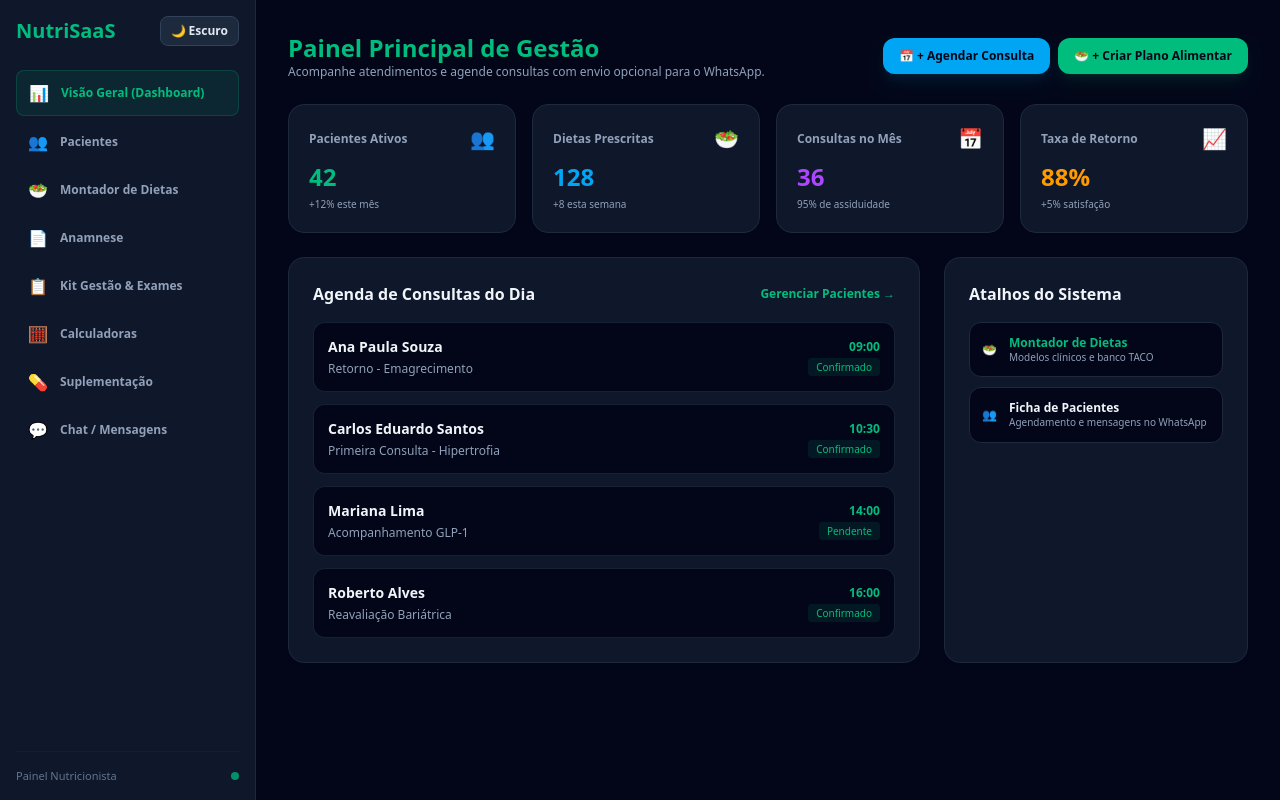
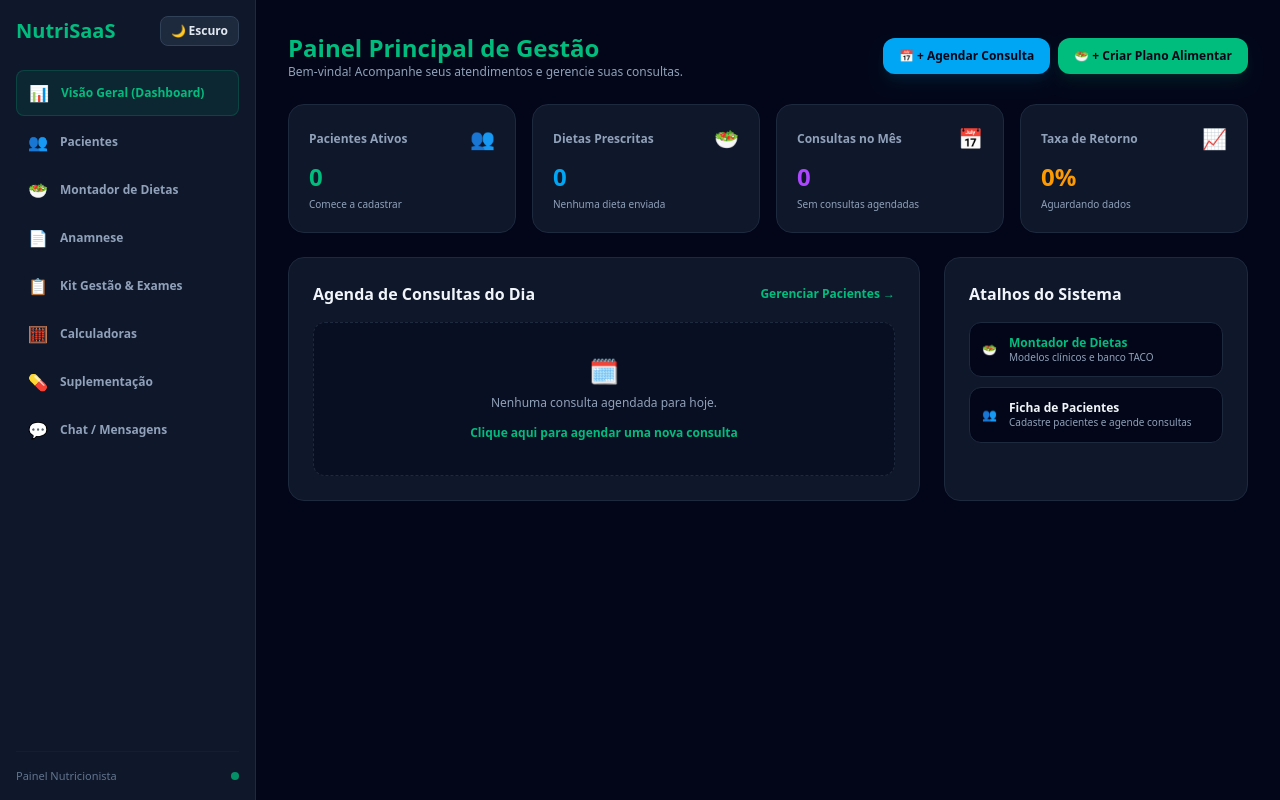
Before and after one commit to webdesignermarlon-code/nutrisaas, a Next.js app: page /dashboard in a window 1280 px wide. Built offline with nearby package versions, Linux system fonts and the light colour scheme.

Commit message:
Limpa dados ficticios do dashboard e lista de pacientes para uso limpo pelo profissional

```diff
--- a/app/dashboard/pacientes/page.tsx
+++ b/app/dashboard/pacientes/page.tsx
@@ -21,10 +21,7 @@ export default function PacientesPage() {
   const [tipoConsulta, setTipoConsulta] = useState('Retorno e Acompanhamento')
   const [enviarWhats, setEnviarWhats] = useState(true)
 
-  const [pacientes, setPacientes] = useState<Paciente[]>([
-    { id: 1, nome: 'Maria Silva', telefone: '21998887766', objetivo: 'Emagrecimento', status: 'Ativo' },
-    { id: 2, nome: 'João Pedro Santos', telefone: '21987654321', objetivo: 'Hipertrofia', status: 'Ativo' },
-  ])
+  const [pacientes, setPacientes] = useState<Paciente[]>([])
 
   useEffect(() => {
     const checkTheme = () => {
@@ -84,7 +81,6 @@ export default function PacientesPage() {
     const dataFormatada = partesData.length === 3 ? `${partesData[2]}/${partesData[1]}/${partesData[0]}` : dataConsulta
     const numeroLimpo = modalAgendar.telefone.replace(/\D/g, '')
 
-    // Se a opção de enviar WhatsApp estiver marcada
     if (enviarWhats && numeroLimpo) {
       const mensagem = `🗓️ *AGENDAMENTO DE CONSULTA NUTRICIONAL*\n\nOlá, *${modalAgendar.nome}*!\nSua consulta foi agendada com sucesso.\n\n📅 *Data:* ${dataFormatada}\n⏰ *Horário:* ${horaConsulta}\n📌 *Tipo:* ${tipoConsulta}\n\nQualquer dúvida ou necessidade de reagendamento, favor me avisar por aqui. Até breve!`
       const url = `https://api.whatsapp.com/send?phone=55${numeroLimpo}&text=${encodeURIComponent(mensagem)}`
@@ -108,7 +104,7 @@ export default function PacientesPage() {
       <div>
         <h1 className="text-2xl font-bold text-emerald-500">Gestão de Pacientes</h1>
         <p className={`text-xs ${isLight ? 'text-slate-600' : 'text-slate-400'}`}>
-          Cadastre pacientes e agende consultas com opção opcional de envio por WhatsApp
+          Cadastre pacientes e gerencie o histórico de consultas do seu consultório
         </p>
       </div>
 
@@ -171,8 +167,8 @@ export default function PacientesPage() {
             <tbody className={`divide-y ${isLight ? 'divide-slate-200' : 'divide-slate-800/60'}`}>
               {pacientes.length === 0 ? (
                 <tr>
-                  <td colSpan={5} className="p-6 text-center text-slate-400">
-                    Nenhum paciente cadastrado ainda.
+                  <td colSpan={5} className="p-8 text-center text-slate-400">
+                    Nenhum paciente cadastrado ainda. Use o formulário acima para adicionar o primeiro paciente.
                   </td>
                 </tr>
               ) : (
@@ -264,7 +260,6 @@ export default function PacientesPage() {
                 </select>
               </div>
 
-              {/* Opção de Enviar ou Não por WhatsApp */}
               <div className="pt-2 flex items-center gap-2">
                 <input
                   type="checkbox"
--- a/app/dashboard/page.tsx
+++ b/app/dashboard/page.tsx
@@ -6,34 +6,31 @@ import { useState, useEffect } from 'react'
 export default function DashboardPage() {
   const [isLight, setIsLight] = useState(false)
   const [modalAgendar, setModalAgendar] = useState(false)
-  const [pacienteSelecionado, setPacienteSelecionado] = useState('Maria Silva')
+  const [pacienteSelecionado, setPacienteSelecionado] = useState('')
   const [dataConsulta, setDataConsulta] = useState('')
   const [horaConsulta, setHoraConsulta] = useState('')
-  const [tipoConsulta, setTipoConsulta] = useState('Retorno')
+  const [tipoConsulta, setTipoConsulta] = useState('Primeira Consulta')
   const [enviarWhats, setEnviarWhats] = useState(true)
 
-  const listaPacientesExemplo: Record<string, string> = {
-    'Maria Silva': '21998887766',
-    'João Pedro Santos': '21987654321',
-    'Ana Paula Souza': '21999998888',
-    'Carlos Eduardo Santos': '21977776666'
-  }
-
-  const [proximasConsultas, setProximasConsultas] = useState([
-    { nome: 'Ana Paula Souza', horario: '09:00', tipo: 'Retorno - Emagrecimento', status: 'Confirmado' },
-    { nome: 'Carlos Eduardo Santos', horario: '10:30', tipo: 'Primeira Consulta - Hipertrofia', status: 'Confirmado' },
-    { nome: 'Mariana Lima', horario: '14:00', tipo: 'Acompanhamento GLP-1', status: 'Pendente' },
-    { nome: 'Roberto Alves', horario: '16:00', tipo: 'Reavaliação Bariátrica', status: 'Confirmado' },
-  ])
+  const [proximasConsultas, setProximasConsultas] = useState<
+    Array<{ nome: string; horario: string; tipo: string; status: string }>
+  >([])
 
   useEffect(() => {
     const theme = localStorage.getItem('nutrisaas-theme')
     setIsLight(theme === 'light')
   }, [])
 
+  const estatisticas = [
+    { titulo: 'Pacientes Ativos', valor: '0', icone: '👥', tendencia: 'Comece a cadastrar', cor: 'text-emerald-500' },
+    { titulo: 'Dietas Prescritas', valor: '0', icone: '🥗', tendencia: 'Nenhuma dieta enviada', cor: 'text-sky-500' },
+    { titulo: 'Consultas no Mês', valor: '0', icone: '📅', tendencia: 'Sem consultas agendadas', cor: 'text-purple-500' },
+    { titulo: 'Taxa de Retorno', valor: '0%', icone: '📈', tendencia: 'Aguardando dados', cor: 'text-amber-500' },
+  ]
+
   const handleNovoAgendamento = (e: React.FormEvent) => {
     e.preventDefault()
-    if (!horaConsulta || !dataConsulta) return
+    if (!horaConsulta || !dataConsulta || !pacienteSelecionado) return
 
     setProximasConsultas([
       { nome: pacienteSelecionado, horario: horaConsulta, tipo: tipoConsulta, status: 'Confirmado' },
@@ -43,16 +40,16 @@ export default function DashboardPage() {
     const partesData = dataConsulta.split('-')
     const dataFormatada = partesData.length === 3 ? `${partesData[2]}/${partesData[1]}/${partesData[0]}` : dataConsulta
 
-    const tel = listaPacientesExemplo[pacienteSelecionado]
-    if (enviarWhats && tel) {
+    if (enviarWhats) {
       const mensagem = `🗓️ *AGENDAMENTO DE CONSULTA NUTRICIONAL*\n\nOlá, *${pacienteSelecionado}*!\nSua consulta foi agendada com sucesso.\n\n📅 *Data:* ${dataFormatada}\n⏰ *Horário:* ${horaConsulta}\n📌 *Tipo:* ${tipoConsulta}\n\nQualquer dúvida, estou à disposição!`
-      const url = `https://api.whatsapp.com/send?phone=55${tel}&text=${encodeURIComponent(mensagem)}`
+      const url = `https://api.whatsapp.com/send?text=${encodeURIComponent(mensagem)}`
       window.open(url, '_blank')
     } else {
       alert(`Consulta agendada no sistema para ${pacienteSelecionado} às ${horaConsulta}!`)
     }
 
     setModalAgendar(false)
+    setPacienteSelecionado('')
     setDataConsulta('')
     setHoraConsulta('')
   }
@@ -67,7 +64,7 @@ export default function DashboardPage() {
         <div>
           <h1 className="text-2xl font-bold text-emerald-500">Painel Principal de Gestão</h1>
           <p className={`text-xs ${isLight ? 'text-slate-600' : 'text-slate-400'}`}>
-            Acompanhe atendimentos e agende consultas com envio opcional para o WhatsApp.
+            Bem-vinda! Acompanhe seus atendimentos e gerencie suas consultas.
           </p>
         </div>
 
@@ -88,38 +85,16 @@ export default function DashboardPage() {
       </div>
 
       <div className="grid grid-cols-1 sm:grid-cols-2 lg:grid-cols-4 gap-4">
-        <div className={`p-5 rounded-2xl border ${bgCard}`}>
+        {estatisticas.map((item, idx) => (
+          <div key={idx} className={`p-5 rounded-2xl border ${bgCard}`}>
             <div className="flex justify-between items-center mb-2">
-            <span className="text-xs font-semibold text-slate-400">Pacientes Ativos</span>
-            <span className="text-xl">👥</span>
+              <span className="text-xs font-semibold text-slate-400">{item.titulo}</span>
+              <span className="text-xl">{item.icone}</span>
             </div>
-          <div className="text-2xl font-bold text-emerald-500">42</div>
-          <span className="text-[10px] text-slate-400 block mt-1">+12% este mês</span>
+            <div className={`text-2xl font-bold ${item.cor}`}>{item.valor}</div>
+            <span className="text-[10px] text-slate-400 block mt-1">{item.tendencia}</span>
           </div>
-        <div className={`p-5 rounded-2xl border ${bgCard}`}>
-          <div className="flex justify-between items-center mb-2">
-            <span className="text-xs font-semibold text-slate-400">Dietas Prescritas</span>
-            <span className="text-xl">🥗</span>
-          </div>
-          <div className="text-2xl font-bold text-sky-500">128</div>
-          <span className="text-[10px] text-slate-400 block mt-1">+8 esta semana</span>
-        </div>
-        <div className={`p-5 rounded-2xl border ${bgCard}`}>
-          <div className="flex justify-between items-center mb-2">
-            <span className="text-xs font-semibold text-slate-400">Consultas no Mês</span>
-            <span className="text-xl">📅</span>
-          </div>
-          <div className="text-2xl font-bold text-purple-500">36</div>
-          <span className="text-[10px] text-slate-400 block mt-1">95% de assiduidade</span>
-        </div>
-        <div className={`p-5 rounded-2xl border ${bgCard}`}>
-          <div className="flex justify-between items-center mb-2">
-            <span className="text-xs font-semibold text-slate-400">Taxa de Retorno</span>
-            <span className="text-xl">📈</span>
-          </div>
-          <div className="text-2xl font-bold text-amber-500">88%</div>
-          <span className="text-[10px] text-slate-400 block mt-1">+5% satisfação</span>
-        </div>
+        ))}
       </div>
 
       <div className="grid grid-cols-1 lg:grid-cols-3 gap-6">
@@ -132,7 +107,19 @@ export default function DashboardPage() {
           </div>
 
           <div className="space-y-3">
-            {proximasConsultas.map((c, i) => (
+            {proximasConsultas.length === 0 ? (
+              <div className={`p-8 rounded-xl border border-dashed text-center space-y-2 ${isLight ? 'border-slate-300 bg-slate-50' : 'border-slate-800 bg-slate-950/40'}`}>
+                <span className="text-2xl block">🗓️</span>
+                <p className="text-xs font-medium text-slate-400">Nenhuma consulta agendada para hoje.</p>
+                <button
+                  onClick={() => setModalAgendar(true)}
+                  className="text-xs text-emerald-500 font-bold hover:underline"
+                >
+                  Clique aqui para agendar uma nova consulta
+                </button>
+              </div>
+            ) : (
+              proximasConsultas.map((c, i) => (
                 <div
                   key={i}
                   className={`p-3.5 rounded-xl border flex justify-between items-center text-xs ${
@@ -151,7 +138,8 @@ export default function DashboardPage() {
                     </span>
                   </div>
                 </div>
-            ))}
+              ))
+            )}
           </div>
         </div>
 
@@ -181,7 +169,7 @@ export default function DashboardPage() {
               <span>👥</span>
               <div>
                 <div>Ficha de Pacientes</div>
-                <div className="text-[10px] text-slate-400 font-normal">Agendamento e mensagens no WhatsApp</div>
+                <div className="text-[10px] text-slate-400 font-normal">Cadastre pacientes e agende consultas</div>
               </div>
             </Link>
           </div>
@@ -198,17 +186,15 @@ export default function DashboardPage() {
 
             <form onSubmit={handleNovoAgendamento} className="space-y-3">
               <div>
-                <label className={`block text-xs mb-1 ${textLabel}`}>Paciente</label>
-                <select
+                <label className={`block text-xs mb-1 ${textLabel}`}>Nome do Paciente</label>
+                <input
+                  type="text"
+                  placeholder="Ex: Nome da paciente"
                   value={pacienteSelecionado}
                   onChange={(e) => setPacienteSelecionado(e.target.value)}
                   className={`w-full rounded-xl border p-2.5 text-xs ${bgInput}`}
-                >
-                  <option value="Maria Silva">Maria Silva</option>
-                  <option value="João Pedro Santos">João Pedro Santos</option>
-                  <option value="Ana Paula Souza">Ana Paula Souza</option>
-                  <option value="Carlos Eduardo Santos">Carlos Eduardo Santos</option>
-                </select>
+                  required
+                />
               </div>
 
               <div>
@@ -240,12 +226,11 @@ export default function DashboardPage() {
                   value={tipoConsulta}
                   onChange={(e) => setTipoConsulta(e.target.value)}
                   className={`w-full rounded-xl border p-2.5 text-xs ${bgInput}`}
-                  placeholder="Ex: Retorno, Presencial, Online"
+                  placeholder="Ex: Primeira Consulta, Retorno, Online"
                   required
                 />
               </div>
 
-              {/* Opção de Enviar ou Não por WhatsApp */}
               <div className="pt-2 flex items-center gap-2">
                 <input
                   type="checkbox"
@@ -255,7 +240,7 @@ export default function DashboardPage() {
                   className="w-4 h-4 rounded accent-emerald-500 cursor-pointer"
                 />
                 <label htmlFor="chkWhatsappDash" className={`text-xs cursor-pointer ${textLabel}`}>
-                  Enviar confirmação diretamente para o WhatsApp do paciente
+                  Enviar confirmação para o WhatsApp do paciente
                 </label>
               </div>
 
```
Lines whose indentation alone changed are shown as unchanged.
